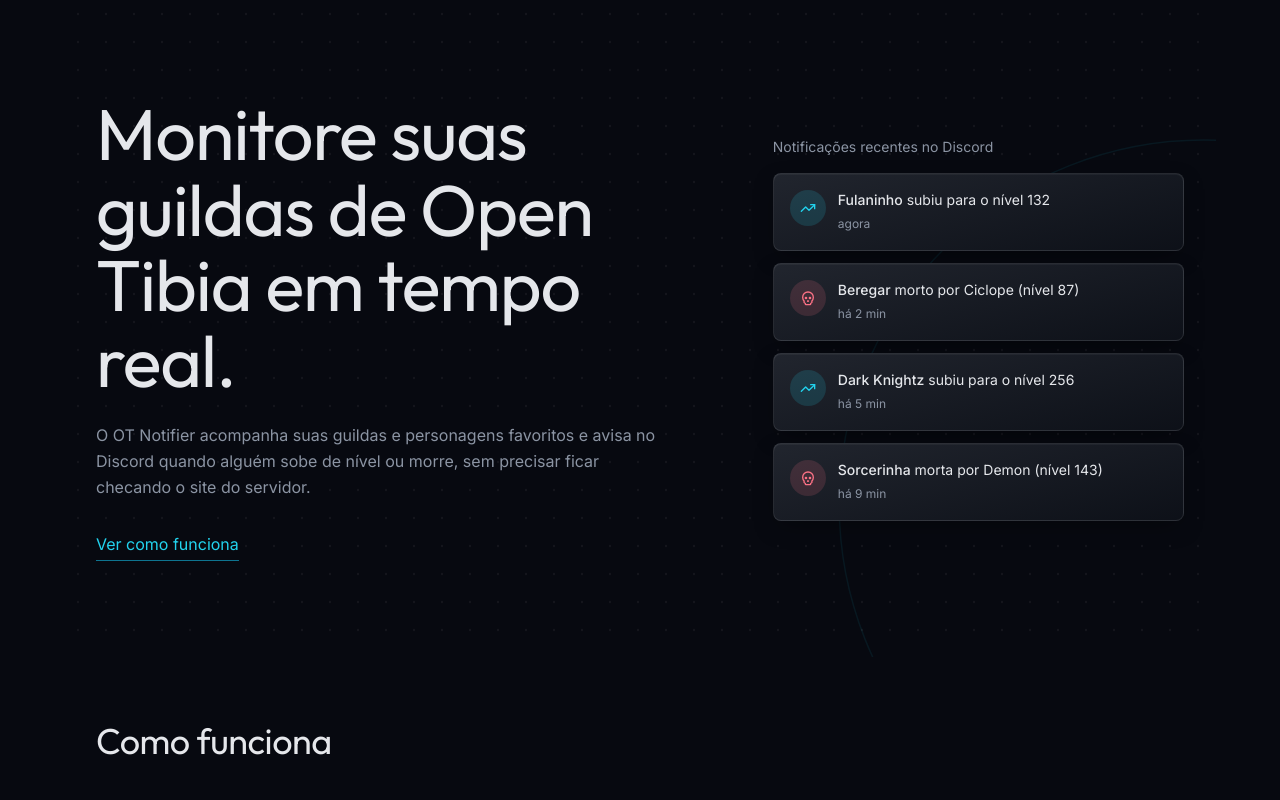
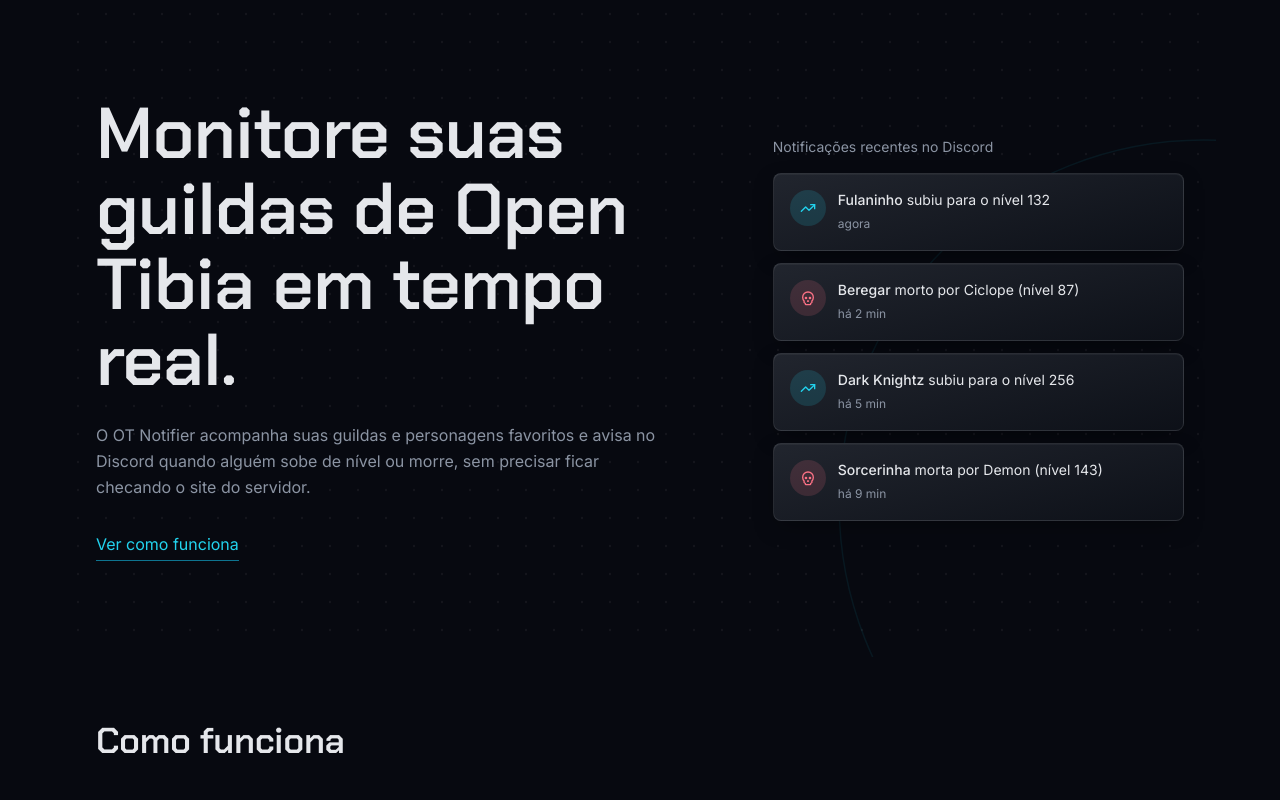
Before and after one commit to VitorFirmino/ot_notifier, a React (Vite) app in the folder landing/: page / in a window 1280 px wide. Shown: the top 800 px of the page. Built offline with nearby package versions, Linux system fonts and the light colour scheme.

Commit message:
🐛 fix(landing): swap the generic Outfit heading font for Chakra Petch
Outfit is one of the most common default headline fonts on generated
landing pages. Chakra Petch's angular, technical letterforms fit a
guild-monitoring/gaming tool better and read less like a template.

```diff
--- a/landing/index.html
+++ b/landing/index.html
@@ -8,7 +8,7 @@
     <meta name="description" content="O OT Notifier acompanha guildas e personagens de Open Tibia e avisa no Discord quando alguém sobe de nível ou morre." />
     <link rel="preconnect" href="https://fonts.googleapis.com">
     <link rel="preconnect" href="https://fonts.gstatic.com" crossorigin>
-    <link href="https://fonts.googleapis.com/css2?family=Inter:wght@300;400;500;600;700;800;900&family=JetBrains+Mono:wght@400;500;600&family=Outfit:wght@400;500;600;700;800&display=swap" rel="stylesheet">
+    <link href="https://fonts.googleapis.com/css2?family=Inter:wght@300;400;500;600;700;800;900&family=JetBrains+Mono:wght@400;500;600&family=Chakra+Petch:wght@500;600;700&display=swap" rel="stylesheet">
   </head>
   <body class="bg-bg font-sans text-text antialiased">
     <div id="root"></div>
--- a/landing/src/index.css
+++ b/landing/src/index.css
@@ -10,14 +10,15 @@
   --color-success: #34d399;
   --color-danger: #fb7185;
   --font-sans: 'Inter', -apple-system, sans-serif;
-  --font-heading: 'Outfit', -apple-system, sans-serif;
+  --font-heading: 'Chakra Petch', -apple-system, sans-serif;
   --font-mono: 'JetBrains Mono', monospace;
 }
 
 @layer base {
   h1, h2, h3 {
     font-family: var(--font-heading);
-    letter-spacing: -0.015em;
+    font-weight: 600;
+    letter-spacing: -0.01em;
   }
 }
 
```
